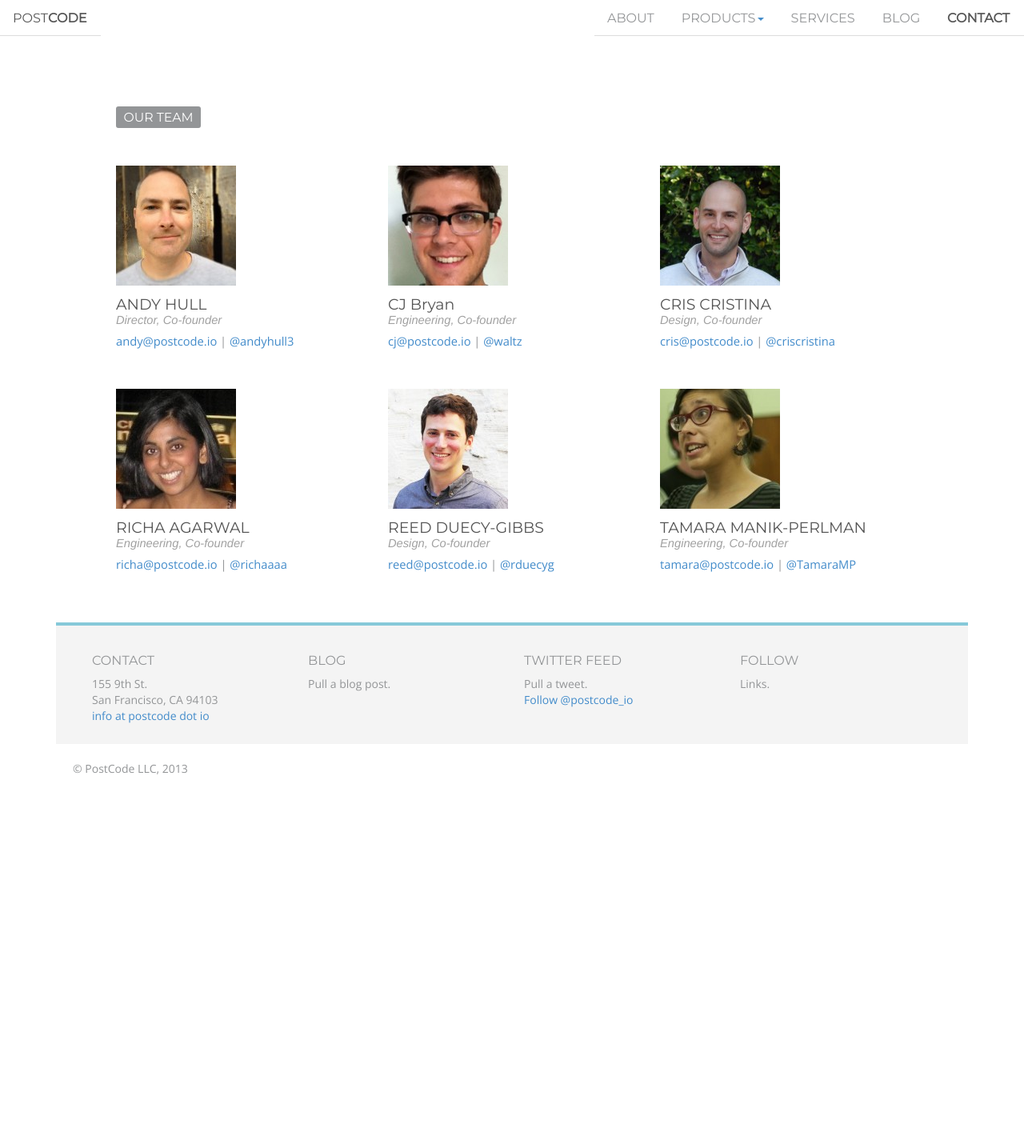
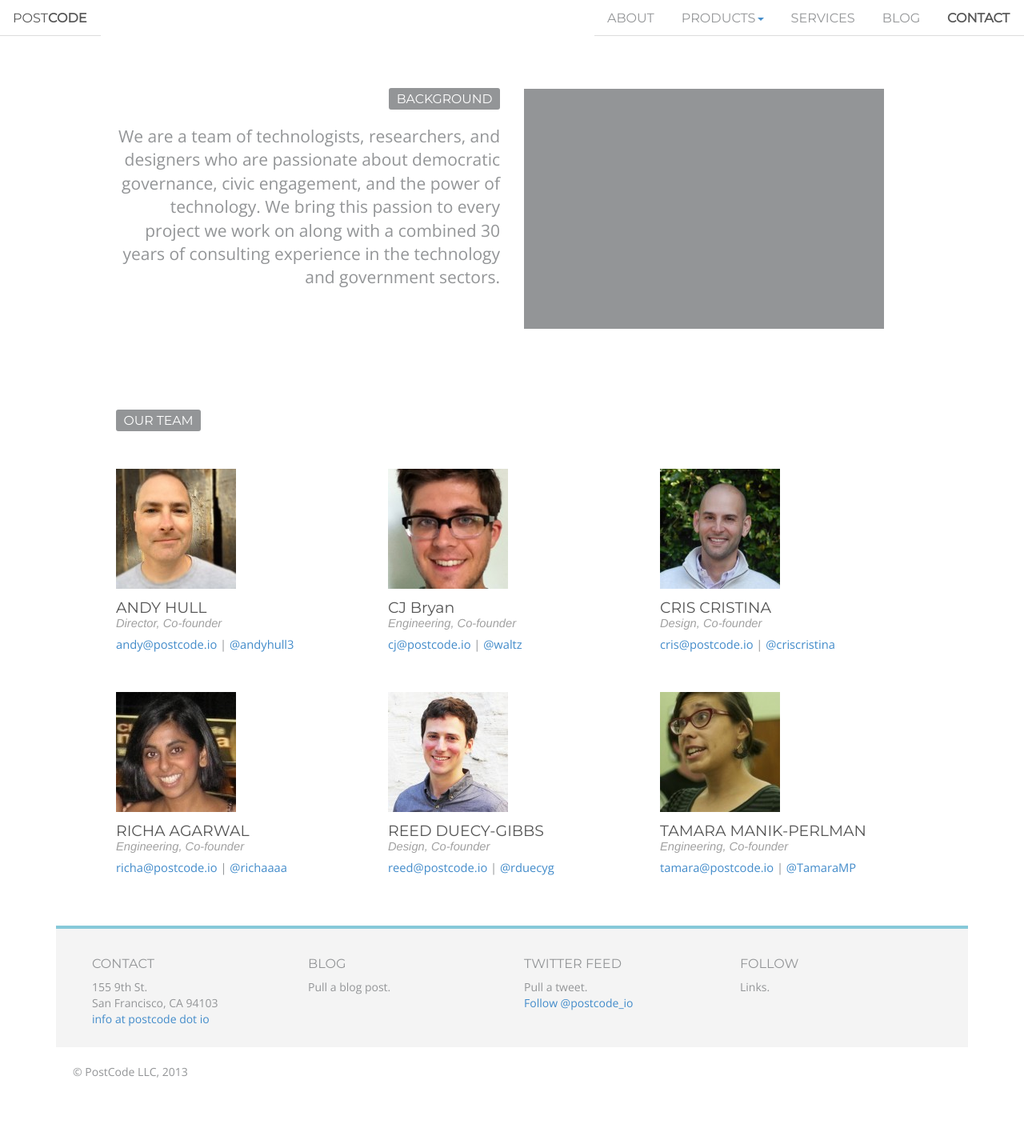
Before and after one commit to postcode/postcode-site, a Python web app: template postcode/templates/about.html in a window 1280 px wide. Shown: the whole page at 80% size. Before the commit the page ends 968 px from the top, so only its background shows below. Run offline with Jinja, Linux system fonts and the light colour scheme; the template is opened without the code that fills it, so the values that code supplies are empty; some libraries are stand-ins or nearby versions.

Commit message:
Moving content from landing to about page

```diff
--- a/postcode/templates/about.html
+++ b/postcode/templates/about.html
@@ -2,10 +2,22 @@
 
 {% block content %}
 <!-- The breaks are here because of the sticky header.-->
-</br>
-</br>
-</br>
-</br>
+<div class="jumbotron" style="background:none;">
+  <div class="container">
+    <div class="row " style="padding-top: 3em; padding-bottom: 0em;">
+      <div class="col-lg-6">
+        <div style="float:right; line-height: 1.0;">
+          <div class="title_tag">BACKGROUND</div>
+        </div>
+        <br>
+        <p style="text-align: right;">We are a team of technologists, researchers, and designers who are passionate about democratic governance, civic engagement, and the power of technology. We bring this passion to every project we work on along with a combined 30 years of consulting experience in the technology and government sectors.</p>
+      </div>
+      <div class="col-lg-6">
+        <div style="background:#939597; width:450px; height: 300px;"></div>
+      </div>
+    </div>
+  </div>
+</div>
 <div class="jumbotron" style="background:white; padding-top: 2em; padding-bottom: 3em;">
   <div class="container" >
     <div style="margin-bottom: 40px;">
```
